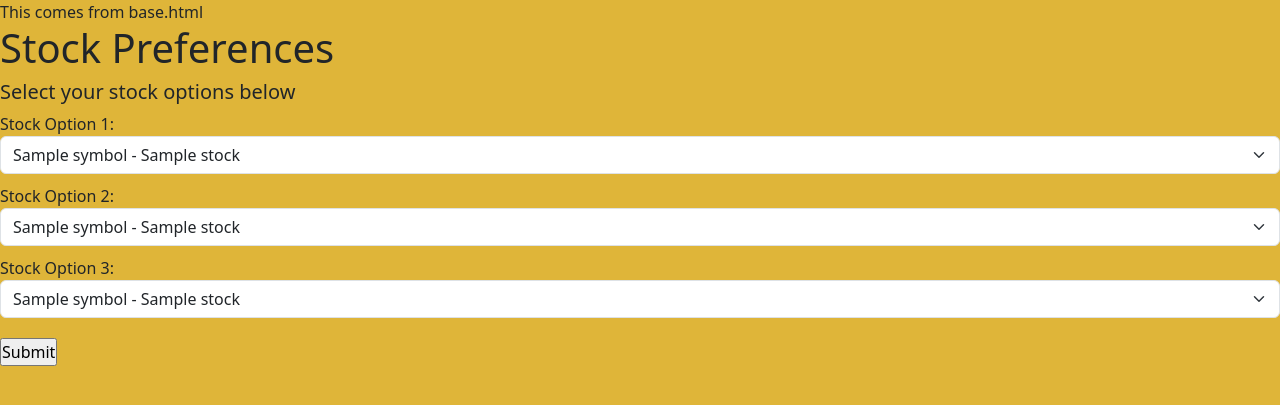
After one commit to Koko-66/stocks-group-5, a Flask app: template src/templates/stock_prefs.html in a window 1280 px wide. The commit adds this page. Shown: the top 405 px of the page. Run offline with Flask 3, Linux system fonts and the light colour scheme; the template is opened without the code that fills it: most values are stand-ins (such as "Sample title", 1, 10 or a date in 2020); parts of the project's set-up code (start-up, migrations or seed data) failed here and were passed over.

Commit message:
Stock preferences selection

```diff
--- a/src/static/css/style.css
+++ b/src/static/css/style.css
@@ -5,6 +5,58 @@
 }
 
 body {
+    height: 100%;
     font-family: 'Roboto', sans-serif;
-    background-color: #a88f8f;
+    margin-bottom: 0px;
+    background-color: #dfb539 !important;
 }
+
+nav {
+    box-shadow: 2px 2px 5px rgba(0, 0, 0, 0.2);
+}
+
+
+footer {
+    position: relative;
+    /* bottom: -20px; */
+    bottom: 0;
+    margin-bottom: 0;
+    padding: 0 10px;
+    width: 100%;
+    /* height: 2.5rem; */
+    /* background-color: #152a42; */
+}
+
+.full-height {
+    height: 100%;
+}
+
+.full-window {
+    height: 100vh;
+}
+
+.article-img {
+    height: 20vw;
+}
+
+.logo {
+    height: 50px;
+}
+
+
+
+.contr {
+    display: flex;
+    justify-content: space-between;
+    align-items: center;
+    height: 25px;
+    border-radius: 50%;
+}
+
+.form-group {
+    margin-bottom: 10px;
+}
+
+.submit-button {
+    margin-top: 10px;
+}
--- /dev/null
+++ b/src/templates/stock_prefs.html
@@ -0,0 +1,48 @@
+{% extends "base.html" %} {% block navbar %} {% include 'includes/navbar_auth.html'
+%} {% endblock %} {% block content %}
+
+<div>
+    <h1>Stock Preferences</h1>
+    {#{ stocks }#}
+    <h5>Select your stock options below</h5>
+    <form action="/profile" method="post">
+        <!-- First dropdown -->
+        <div class="form-group">
+        <label for="stocks1">Stock Option 1:</label>
+        <select id="stocks1" name="stocks1" class="form-select" aria-label="Stocks 1">
+          {% for stock in stocks %}
+            {% set symbol = stock['symbol'] %}
+            {% set name = stock['name'] %}
+              <option value="{{ symbol }}">{{ symbol }} - {{ name }}</option>
+          {% endfor %}
+        </select>
+            </div>
+
+
+        <!-- Second dropdown -->
+        <div class="form-group">
+        <label for="stocks2">Stock Option 2:</label>
+        <select id="stocks2" name="stocks2" class="form-select" aria-label="Stocks 2">
+          {% for stock in stocks %}
+            {% set symbol = stock['symbol'] %}
+            {% set name = stock['name'] %}
+              <option value="{{ symbol }}">{{ symbol }} - {{ name }}</option>
+          {% endfor %}
+        </select>
+            </div>
+
+        <div class="form-group">
+        <!-- Third dropdown -->
+        <label for="stocks3">Stock Option 3:</label>
+        <select id="stocks3" name="stocks3" class="form-select" aria-label="Stocks 3">
+          {% for stock in stocks %}
+            {% set symbol = stock['symbol'] %}
+            {% set name = stock['name'] %}
+              <option value="{{ symbol }}">{{ symbol }} - {{ name }}</option>
+          {% endfor %}
+        </select>
+            </div>
+        <input type="submit" value="Submit" class="submit-button">
+    </form>
+</div>
+{% endblock %}
```
Also changed, not shown: src/stock_prefs.py (added, +17 -0 lines).
